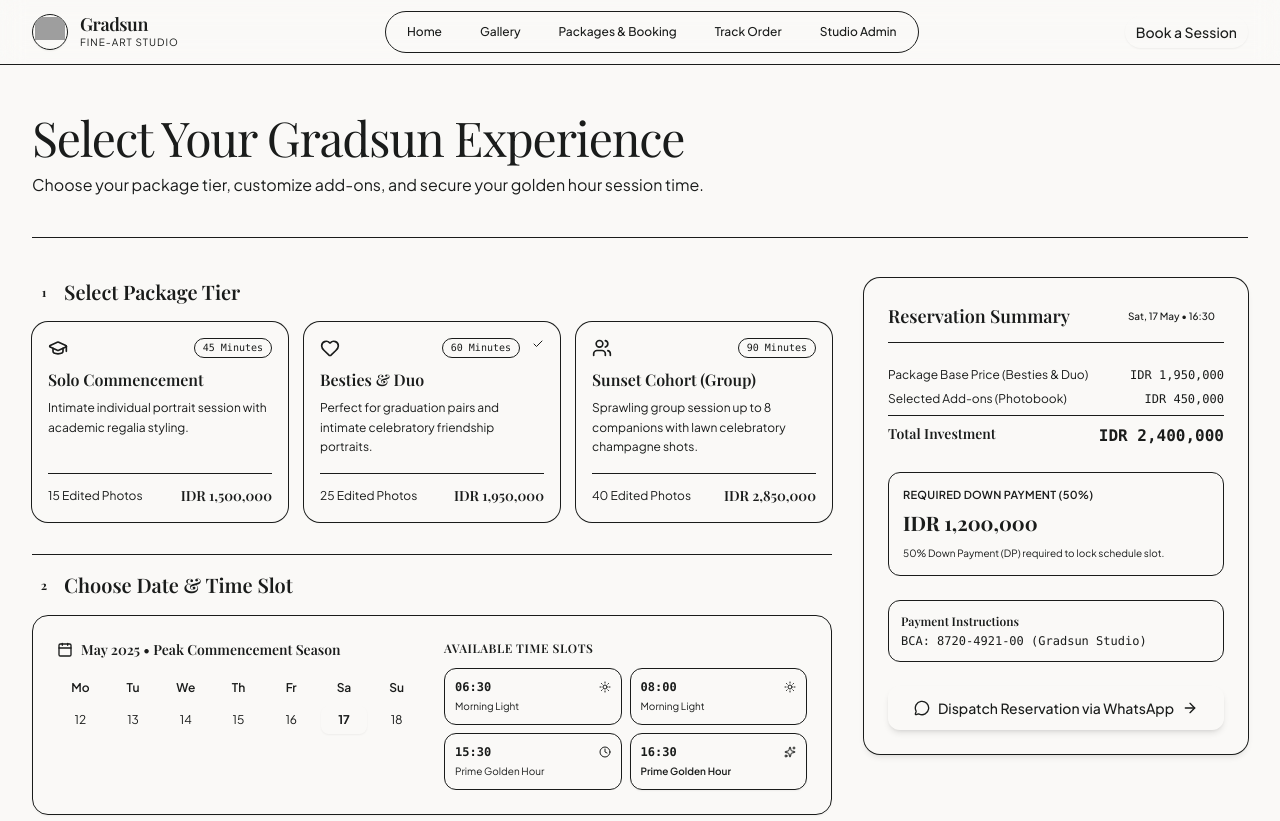
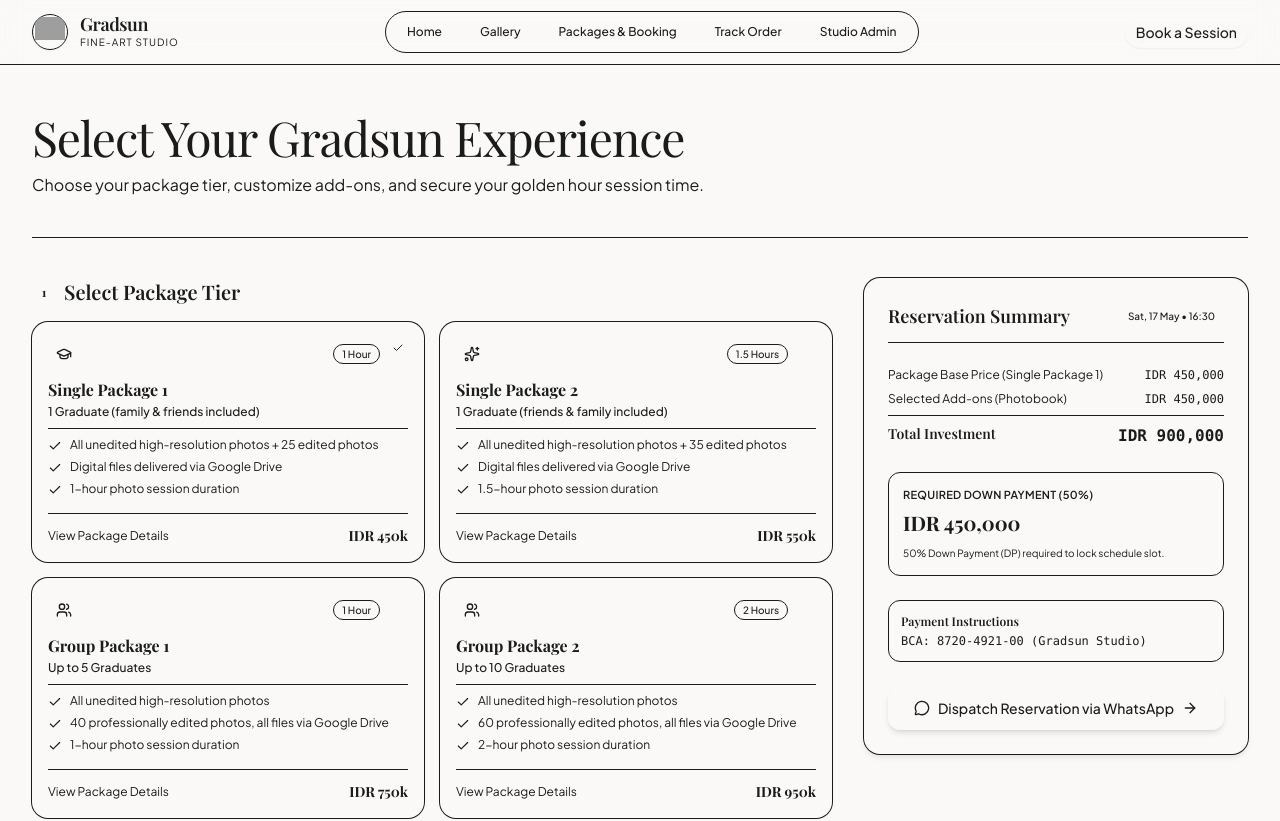
Before and after one commit to ismailagung/gradsun, a Next.js app: page /packages in a window 1280 px wide. Shown: the top 821 px of the page. Built offline with nearby package versions, Linux system fonts and the light colour scheme; no server answers; grey boxes are pictures that could not be loaded; a web font is replaced by a local one.

Commit message:
feat(packages): align package tiers with 4 graduation packages without photos

```diff
--- a/messages/en-US.json
+++ b/messages/en-US.json
@@ -212,12 +212,12 @@
     "campusUGM": "Universitas Gadjah Mada",
     "campusUNPAD": "Universitas Padjadjaran",
     "summarySlotBadge": "Sat, 17 May • 16:30",
-    "summaryPkgName": "(Besties & Duo)",
-    "summaryPkgPrice": "IDR 1,950,000",
+    "summaryPkgName": "(Single Package 1)",
+    "summaryPkgPrice": "IDR 450,000",
     "summaryAddonName": "(Photobook)",
     "summaryAddonPrice": "IDR 450,000",
-    "summaryTotalPrice": "IDR 2,400,000",
-    "summaryDpPrice": "IDR 1,200,000",
+    "summaryTotalPrice": "IDR 900,000",
+    "summaryDpPrice": "IDR 450,000",
     "slotsTitle": "Available Time Slots",
     "morningSlotBadge": "Morning Light",
     "goldenHourSlotBadge": "Prime Golden Hour",
--- a/messages/id-ID.json
+++ b/messages/id-ID.json
@@ -212,12 +212,12 @@
     "campusUGM": "Universitas Gadjah Mada",
     "campusUNPAD": "Universitas Padjadjaran",
     "summarySlotBadge": "Sab, 17 Mei • 16:30",
-    "summaryPkgName": "(Duo & Sahabat)",
-    "summaryPkgPrice": "Rp 1.950.000",
+    "summaryPkgName": "(Single Package 1)",
+    "summaryPkgPrice": "Rp 450.000",
     "summaryAddonName": "(Buku Foto)",
     "summaryAddonPrice": "Rp 450.000",
-    "summaryTotalPrice": "Rp 2.400.000",
-    "summaryDpPrice": "Rp 1.200.000",
+    "summaryTotalPrice": "Rp 900.000",
+    "summaryDpPrice": "Rp 450.000",
     "slotsTitle": "Slot Waktu Tersedia",
     "morningSlotBadge": "Cahaya Pagi",
     "goldenHourSlotBadge": "Golden Hour Utama",
--- a/src/app/packages/page.tsx
+++ b/src/app/packages/page.tsx
@@ -1,10 +1,10 @@
+import { cn } from "cn";
 import {
   ArrowRight,
   Calendar as CalendarIcon,
   Check,
   Clock,
   GraduationCap,
-  Heart,
   MessageCircle,
   Sparkles,
   Sun,
@@ -28,6 +28,50 @@ import {
 export default async function PackagesBookingPage() {
   const tNav = await getTranslations("nav");
   const tPkg = await getTranslations("packagesPage");
+  const tPkgSummary = await getTranslations("packagesSummary");
+
+  const packageTiers = [
+    {
+      id: "pkg-single-1",
+      title: tPkgSummary("pkg1Title"),
+      price: tPkgSummary("pkg1Price"),
+      duration: tPkgSummary("pkg1Duration"),
+      scope: tPkgSummary("pkg1Scope"),
+      feats: [tPkgSummary("pkg1Feat1"), tPkgSummary("pkg1Feat2"), tPkgSummary("pkg1Feat3")],
+      icon: GraduationCap,
+      selected: true,
+    },
+    {
+      id: "pkg-single-2",
+      title: tPkgSummary("pkg2Title"),
+      price: tPkgSummary("pkg2Price"),
+      duration: tPkgSummary("pkg2Duration"),
+      scope: tPkgSummary("pkg2Scope"),
+      feats: [tPkgSummary("pkg2Feat1"), tPkgSummary("pkg2Feat2"), tPkgSummary("pkg2Feat3")],
+      icon: Sparkles,
+      selected: false,
+    },
+    {
+      id: "pkg-group-1",
+      title: tPkgSummary("pkg3Title"),
+      price: tPkgSummary("pkg3Price"),
+      duration: tPkgSummary("pkg3Duration"),
+      scope: tPkgSummary("pkg3Scope"),
+      feats: [tPkgSummary("pkg3Feat1"), tPkgSummary("pkg3Feat2"), tPkgSummary("pkg3Feat3")],
+      icon: Users,
+      selected: false,
+    },
+    {
+      id: "pkg-group-2",
+      title: tPkgSummary("pkg4Title"),
+      price: tPkgSummary("pkg4Price"),
+      duration: tPkgSummary("pkg4Duration"),
+      scope: tPkgSummary("pkg4Scope"),
+      feats: [tPkgSummary("pkg4Feat1"), tPkgSummary("pkg4Feat2"), tPkgSummary("pkg4Feat3")],
+      icon: Users,
+      selected: false,
+    },
+  ];
 
   return (
     <div className="flex flex-col flex-1 bg-background text-foreground">
@@ -120,94 +164,69 @@ export default async function PackagesBookingPage() {
                 </h2>
               </div>
 
-              <div className="grid grid-cols-1 md:grid-cols-3 gap-4">
-                {/* Package 1 */}
-                <Card className="border-border bg-card p-4 rounded-2xl shadow-xs cursor-pointer hover:border-primary transition-all">
+              <div className="grid grid-cols-1 md:grid-cols-2 gap-4">
+                {packageTiers.map((pkg) => {
+                  const Icon = pkg.icon;
+                  return (
+                    <Card
+                      key={pkg.id}
+                      className={cn(
+                        "relative p-4 rounded-2xl shadow-xs cursor-pointer transition-all flex flex-col justify-between",
+                        pkg.selected
+                          ? "border-primary bg-primary/5 ring-1 ring-primary/40"
+                          : "border-border bg-card hover:border-primary/50",
+                      )}
+                    >
+                      {pkg.selected && (
+                        <div className="absolute top-4 right-4 size-5 rounded-full bg-primary text-primary-foreground flex items-center justify-center">
+                          <Check className="size-3" />
+                        </div>
+                      )}
                       <CardContent className="p-0 flex flex-col justify-between h-full gap-4">
-                    <div className="flex flex-col gap-1.5">
-                      <div className="flex items-center justify-between">
-                        <GraduationCap className="size-5 text-primary" />
-                        <Badge variant="outline" className="text-[10px] border-border font-mono">
-                          {tPkg("pkgSoloDuration")}
+                        <div className="flex flex-col gap-2">
+                          <div className="flex items-center justify-between pr-7">
+                            <div className="size-8 rounded-lg bg-primary/10 flex items-center justify-center text-primary">
+                              <Icon className="size-4" />
+                            </div>
+                            <Badge
+                              variant="outline"
+                              className={cn(
+                                "text-[10px] font-medium border-border",
+                                pkg.selected && "border-primary/40 text-primary",
+                              )}
+                            >
+                              {pkg.duration}
                             </Badge>
                           </div>
-                      <h3 className="font-serif text-base font-semibold text-foreground mt-1">
-                        {tPkg("pkgSoloTitle")}
+                          <div>
+                            <h3 className="font-serif text-base font-bold text-foreground">
+                              {pkg.title}
                             </h3>
-                      <p className="text-xs text-muted-foreground leading-relaxed">
-                        {tPkg("pkgSoloDesc")}
+                            <p className="text-xs font-medium text-foreground/80 mt-0.5">
+                              {pkg.scope}
                             </p>
                           </div>
+                          <ul className="space-y-1.5 pt-2 text-xs text-muted-foreground border-t border-border/50">
+                            {pkg.feats.map((feat) => (
+                              <li key={feat} className="flex items-start gap-2">
+                                <Check className="size-3.5 text-primary shrink-0 mt-0.5" />
+                                <span>{feat}</span>
+                              </li>
+                            ))}
+                          </ul>
+                        </div>
                         <div className="pt-3 border-t border-border flex items-center justify-between">
-                      <span className="text-xs text-muted-foreground">{tPkg("pkgSoloQuota")}</span>
-                      <span className="font-serif text-sm font-semibold text-primary">
-                        {tPkg("pkgSoloPrice")}
+                          <span className="text-xs text-muted-foreground">
+                            {tPkgSummary("viewDetails")}
+                          </span>
+                          <span className="font-serif text-sm font-bold text-primary">
+                            {pkg.price}
                           </span>
                         </div>
                       </CardContent>
                     </Card>
-
-                {/* Package 2 (Selected) */}
-                <Card className="border-primary bg-primary/5 p-4 rounded-2xl shadow-xs cursor-pointer relative">
-                  <div className="absolute top-3 right-3 size-5 rounded-full bg-primary text-primary-foreground flex items-center justify-center">
-                    <Check className="size-3" />
-                  </div>
-                  <CardContent className="p-0 flex flex-col justify-between h-full gap-4">
-                    <div className="flex flex-col gap-1.5">
-                      <div className="flex items-center justify-between pr-6">
-                        <Heart className="size-5 text-primary" />
-                        <Badge
-                          variant="outline"
-                          className="text-[10px] border-primary/30 font-mono"
-                        >
-                          {tPkg("pkgBestiesDuration")}
-                        </Badge>
-                      </div>
-                      <h3 className="font-serif text-base font-semibold text-foreground mt-1">
-                        {tPkg("pkgBestiesTitle")}
-                      </h3>
-                      <p className="text-xs text-muted-foreground leading-relaxed">
-                        {tPkg("pkgBestiesDesc")}
-                      </p>
-                    </div>
-                    <div className="pt-3 border-t border-primary/20 flex items-center justify-between">
-                      <span className="text-xs text-muted-foreground">
-                        {tPkg("pkgBestiesQuota")}
-                      </span>
-                      <span className="font-serif text-sm font-semibold text-primary">
-                        {tPkg("pkgBestiesPrice")}
-                      </span>
-                    </div>
-                  </CardContent>
-                </Card>
-
-                {/* Package 3 */}
-                <Card className="border-border bg-card p-4 rounded-2xl shadow-xs cursor-pointer hover:border-primary transition-all">
-                  <CardContent className="p-0 flex flex-col justify-between h-full gap-4">
-                    <div className="flex flex-col gap-1.5">
-                      <div className="flex items-center justify-between">
-                        <Users className="size-5 text-primary" />
-                        <Badge variant="outline" className="text-[10px] border-border font-mono">
-                          {tPkg("pkgCohortDuration")}
-                        </Badge>
-                      </div>
-                      <h3 className="font-serif text-base font-semibold text-foreground mt-1">
-                        {tPkg("pkgCohortTitle")}
-                      </h3>
-                      <p className="text-xs text-muted-foreground leading-relaxed">
-                        {tPkg("pkgCohortDesc")}
-                      </p>
-                    </div>
-                    <div className="pt-3 border-t border-border flex items-center justify-between">
-                      <span className="text-xs text-muted-foreground">
-                        {tPkg("pkgCohortQuota")}
-                      </span>
-                      <span className="font-serif text-sm font-semibold text-primary">
-                        {tPkg("pkgCohortPrice")}
-                      </span>
-                    </div>
-                  </CardContent>
-                </Card>
+                  );
+                })}
               </div>
             </section>
 
```
Lines whose indentation alone changed are shown as unchanged.
